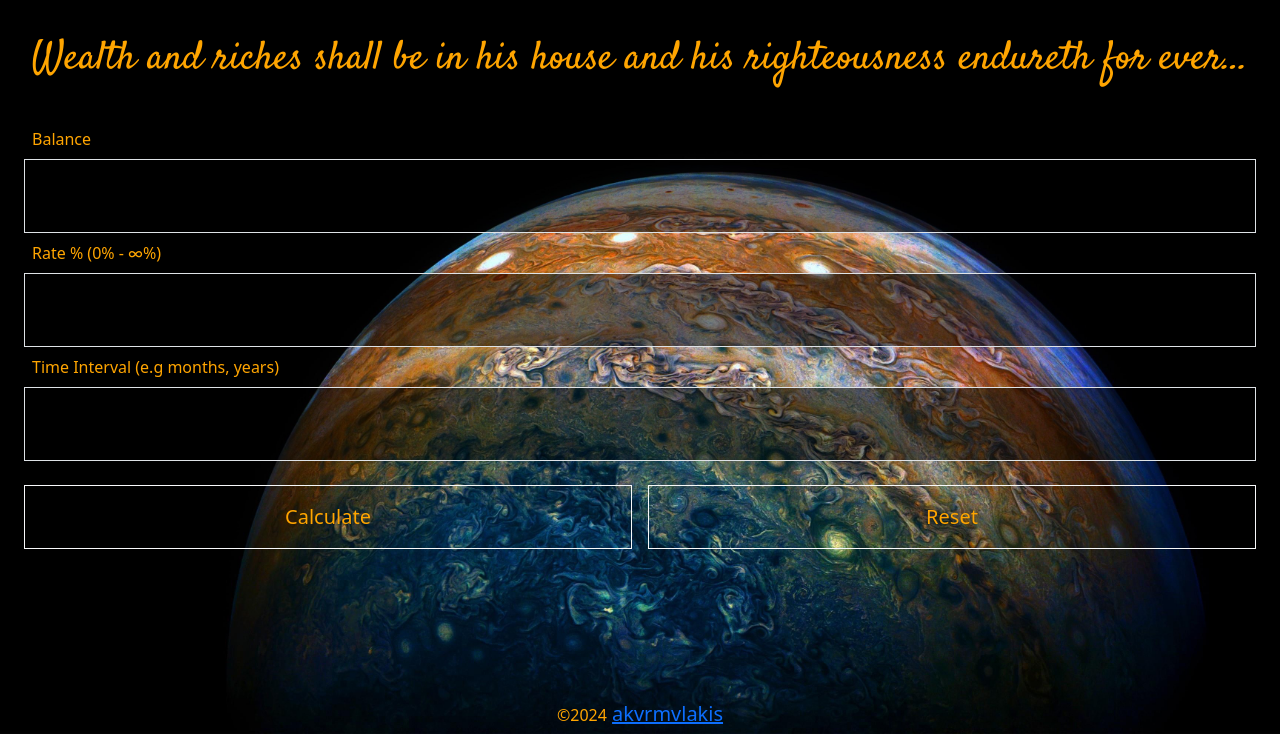
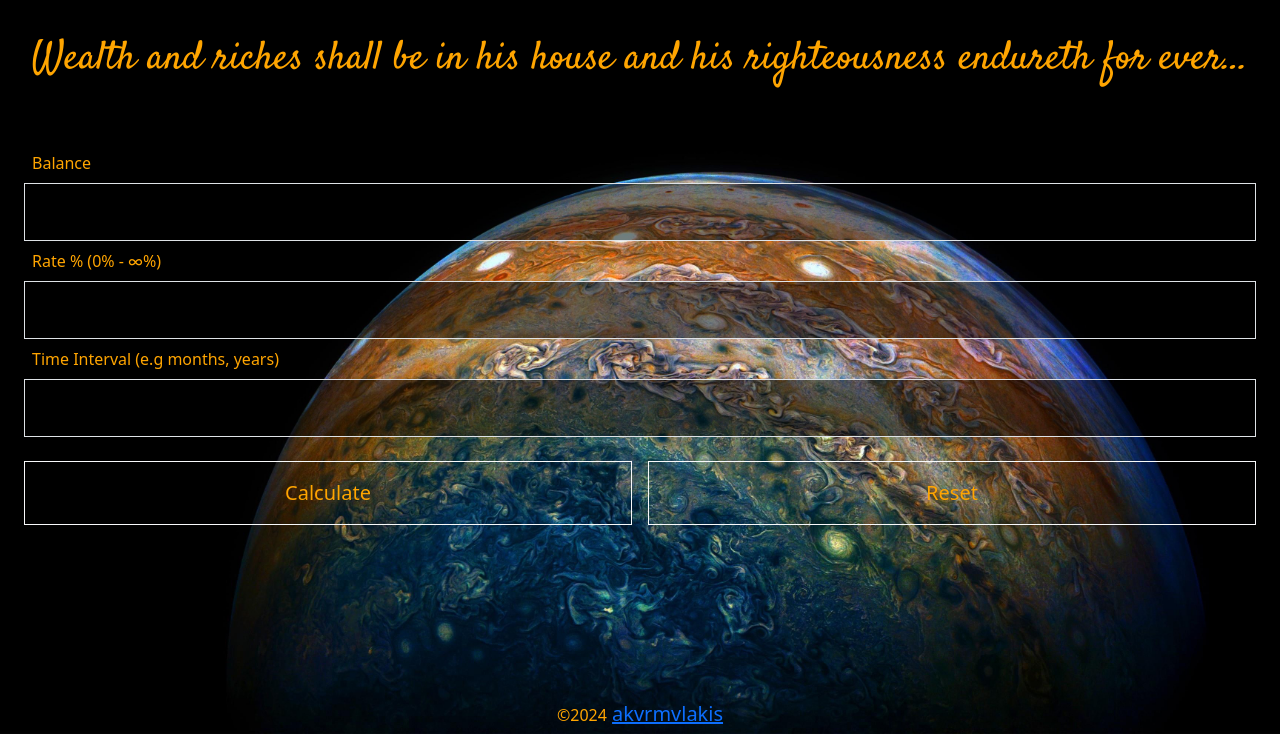
Before and after one commit to akvrmvlakis/compounding-app, a website: page index.html in a window 1280 px wide. Shown: the part 66-800 px from the top of the page. Drawn offline with Linux system fonts and the light colour scheme; files whose address does not match are found by name.

Commit message:
reduced input field top && bottom padding

```diff
--- a/index.html
+++ b/index.html
@@ -31,7 +31,7 @@
                   <label class="text-orange bg-grey px-2 my-2">Balance</label>
                   <input
                     type="number"
-                    class="form-control balance py-4 rounded-0 bg-grey text-orange"
+                    class="form-control balance py-3 rounded-0 bg-grey text-orange"
                     id="value1"
                   />
                 </div>
@@ -44,7 +44,7 @@
                   </label>
                   <input
                     type="number"
-                    class="form-control rate py-4 rounded-0 bg-grey text-orange"
+                    class="form-control rate py-3 rounded-0 bg-grey text-orange"
                     min="1"
                     step=".01"
                     id="value2"
@@ -59,7 +59,7 @@
                   >
                   <input
                     type="number"
-                    class="form-control time-interval py-4 rounded-0 bg-grey text-orange"
+                    class="form-control time-interval py-3 rounded-0 bg-grey text-orange"
                     id="value3"
                   />
                 </div>
```
